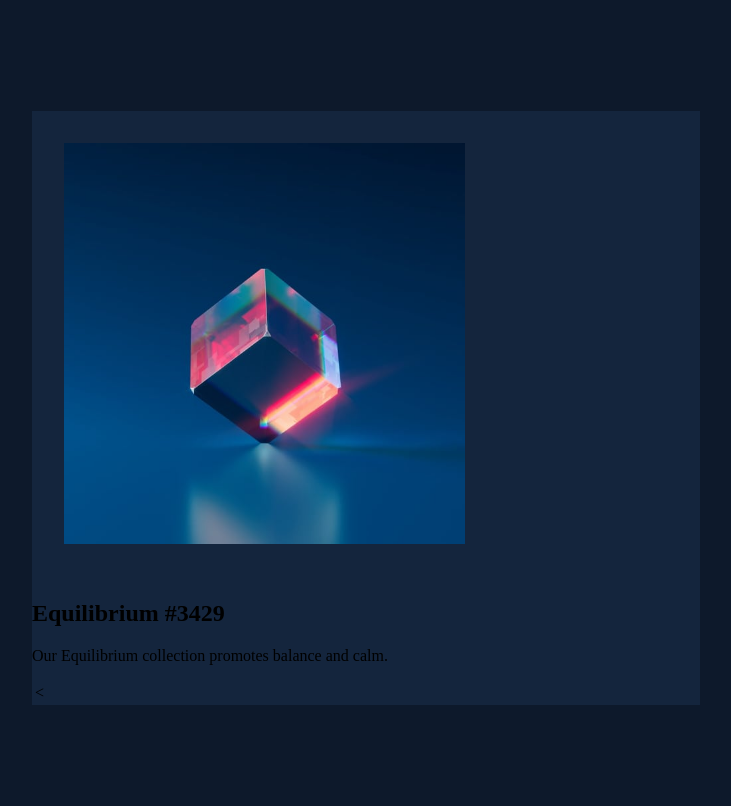
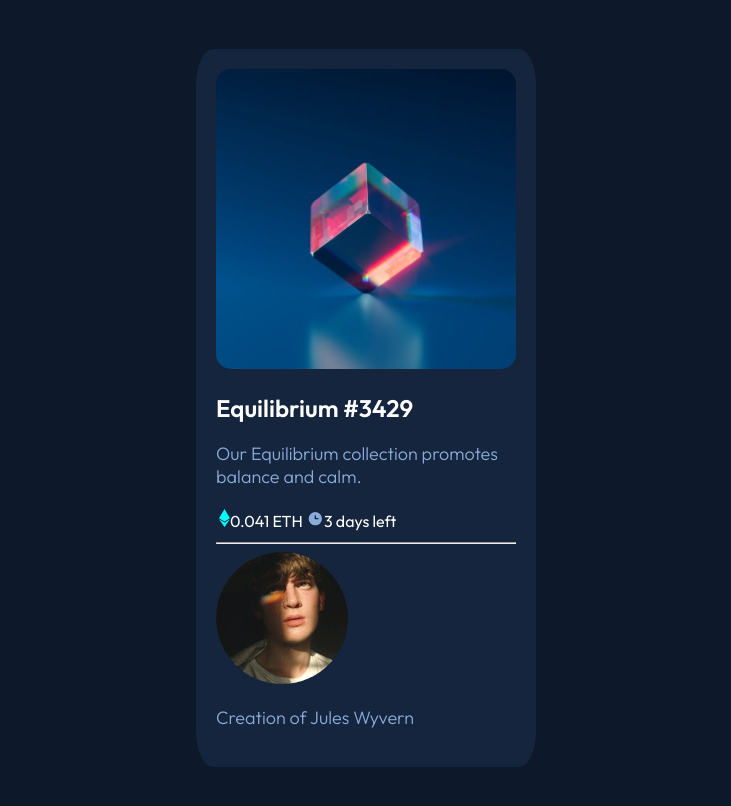
Before and after one commit to nzcastilan/Challenge2-NFT-Card, a plain HTML site: page index.html in a window 1280 px wide. Shown: the whole page, without its empty margins (274-1005 px from the left). Drawn offline with Linux system fonts and the light colour scheme.

Commit message:
added styles

```diff
--- a/css/styles.css
+++ b/css/styles.css
@@ -1,18 +1,45 @@
 body {
     min-height: 100vh;
+    min-width: 50vh;
     display: flex;
     flex-direction: column;
     justify-content: center;
     align-items: center;
     background-color:hsl(217, 54%, 11%) ;
+    color:white;
+    font-family: 'Outfit', sans-serif;
    }
 
+
+
+.body-card-img{
+
+}
+
+#body-card{
+}
+
+#title{
+}
+
+h3{
+    font-weight: 600;
+}
+p{
+    font-size: 18px;
+    font-weight: 300;
+    color:hsl(215, 51%, 70%);
+}
+
 main{
-    background-color: hsl(216, 50%, 16%);
+    margin:auto;
+    background-color:  hsl(216, 50%, 16%);
+    border-radius: 5%;
+    width: 300px;
+    padding:20px;
 }
 
 .equilibrium-img{
-    width: 60%;
-    padding: 2rem;
-
+  border-radius: 5%;
+  width: 300px;
 }
--- a/index.html
+++ b/index.html
@@ -2,8 +2,15 @@
 <html lang="en">
   <head>
     <meta charset="UTF-8" />
-    <title>Document</title>
+    <title>Equilibrium</title>
+    <link rel="preconnect" href="https://fonts.googleapis.com" />
+    <link rel="preconnect" href="https://fonts.gstatic.com" crossorigin />
+    <link
+      href="https://fonts.googleapis.com/css2?family=Outfit:wght@300;400;600&display=swap"
+      rel="stylesheet"
+    />
     <link rel="stylesheet" href="css/styles.css" />
+    <link rel="icon" href="images/favicon-32x32.png" />
   </head>
   <body>
     <main>
@@ -12,16 +19,33 @@
         src="images/image-equilibrium.jpg"
         alt="img-equilibrium"
       />
-
       <section id="title"><h2>Equilibrium #3429</h2></section>
-      <section id="body">
+      <section id="body-card">
         <p>Our Equilibrium collection promotes balance and calm.</p>
 
         <table>
           <tr>
-            <td><</td>
+            <td>
+              <img
+                class="body-card-img"
+                src="images/icon-ethereum.svg"
+                alt="img-ethereum"
+              />0.041 ETH
+            </td>
+            <td>
+              <img
+                class="body-card-img"
+                src="images/icon-clock.svg"
+                alt="img-clock"
+              />3 days left
+            </td>
           </tr>
         </table>
+      </section>
+      <hr />
+      <section id="footer-card">
+        <img src="images/image-avatar.png" alt="img-avatar" />
+        <p>Creation of Jules Wyvern</p>
       </section>
     </main>
   </body>
```
